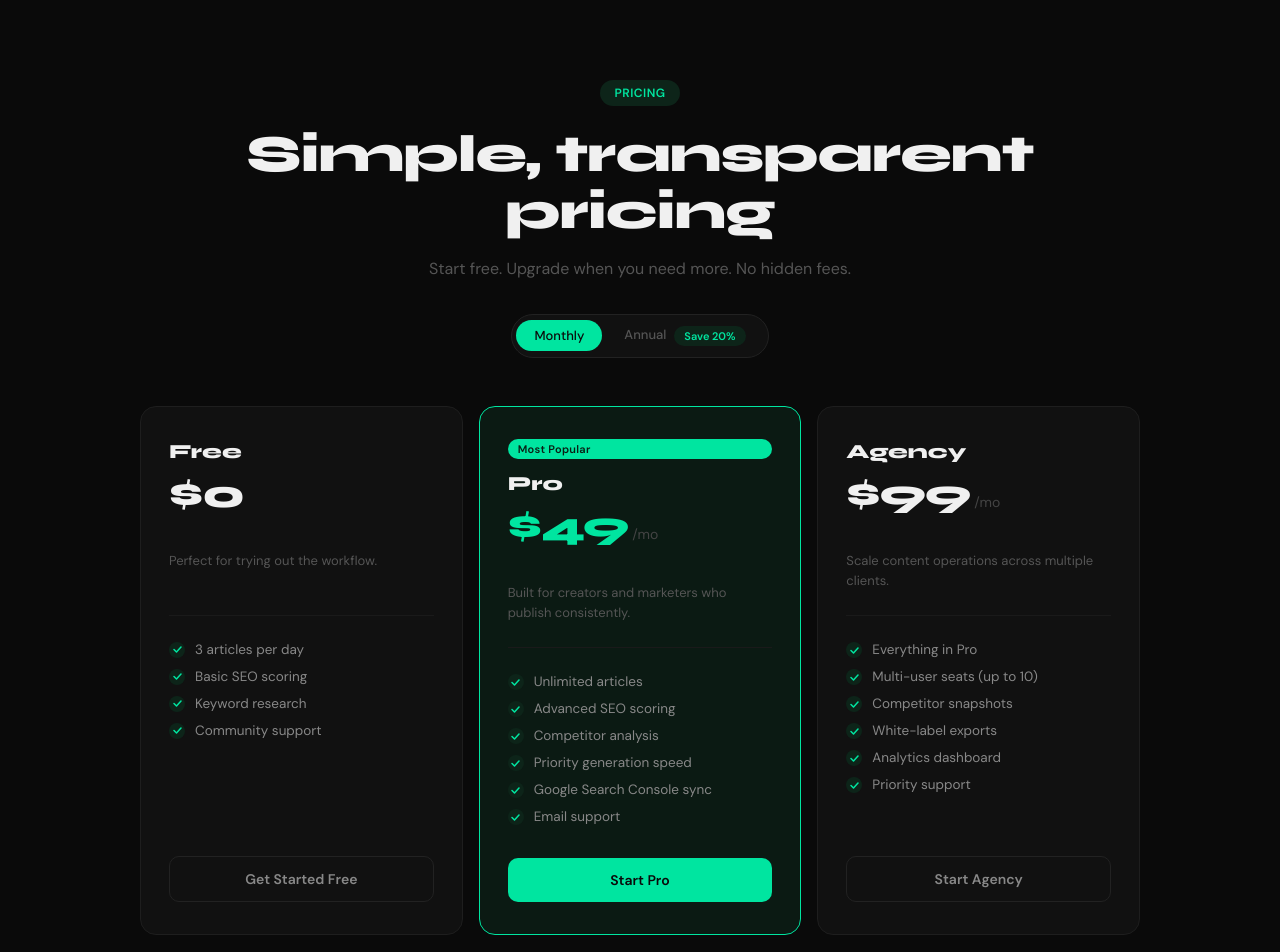
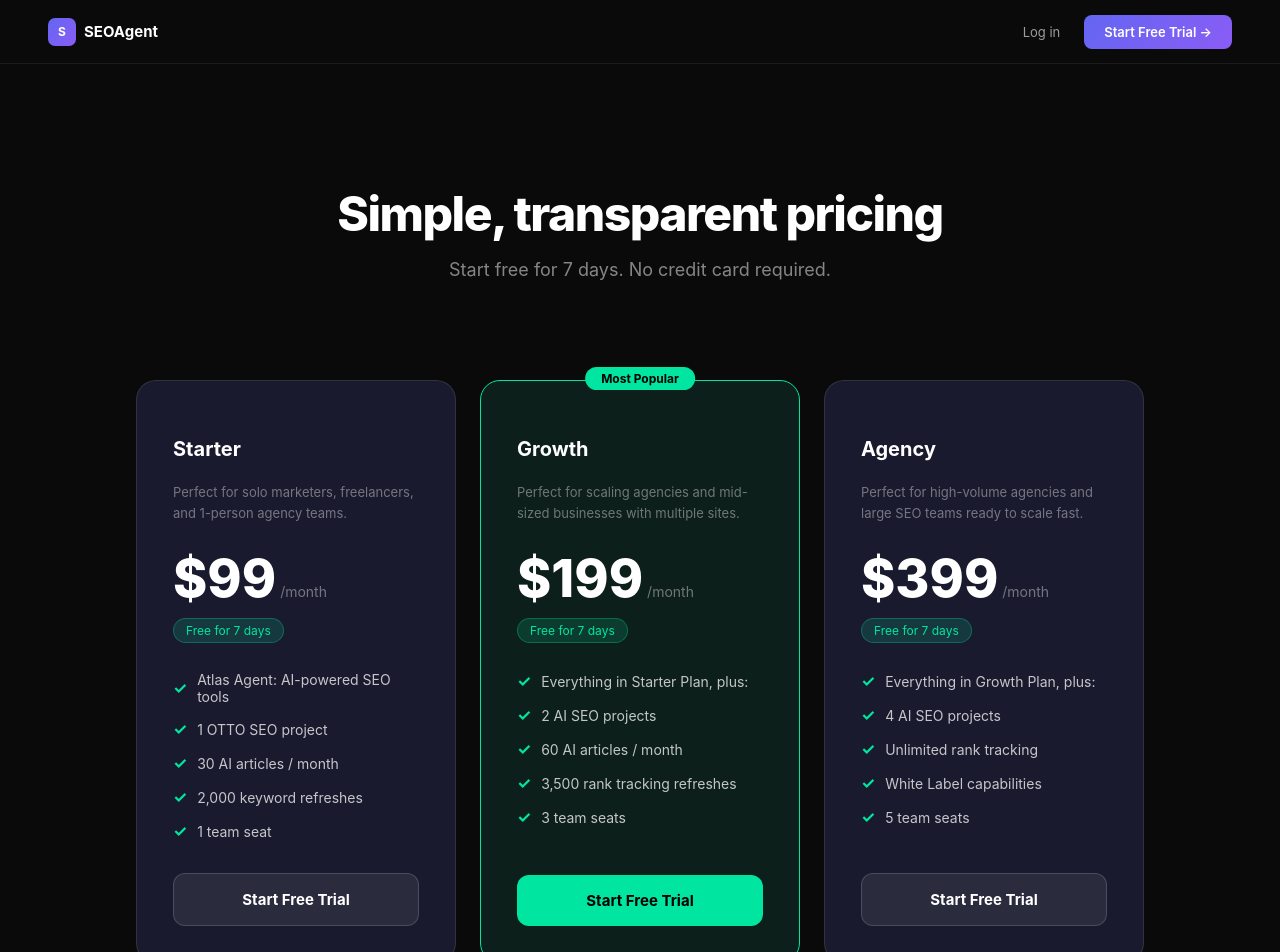
Before and after one commit to seo-agent-live/seo-agent, a Next.js app: page /pricing in a window 1280 px wide. Shown: the top 952 px of the page. Built offline with nearby package versions, Linux system fonts and the light colour scheme; no server answers.

Commit message:
fix pricing page and homepage button

```diff
--- a/app/pricing/page.tsx
+++ b/app/pricing/page.tsx
@@ -1,271 +1,108 @@
-'use client';
-
-import { useState } from 'react';
-import { useRouter } from 'next/navigation';
-import { useUser } from '@clerk/nextjs';
+"use client";
+import Link from 'next/link';
 
 const plans = [
   {
-    name: 'Free',
-    monthlyPrice: 0,
-    annualPrice: 0,
-    description: 'Perfect for trying out the workflow.',
-    cta: 'Get Started Free',
-    ctaHref: '/sign-up',
-    highlight: false,
-    features: [
-      '3 articles per day',
-      'Basic SEO scoring',
-      'Keyword research',
-      'Community support',
-    ],
-    monthlyPriceId: null,
-    annualPriceId: null,
+    name: "Starter",
+    price: "$99",
+    desc: "Perfect for solo marketers, freelancers, and 1-person agency teams.",
+    features: ["Atlas Agent: AI-powered SEO tools", "1 OTTO SEO project", "30 AI articles / month", "2,000 keyword refreshes", "1 team seat"],
+    color: "#1a1a2e",
+    border: "rgba(255,255,255,0.1)",
   },
   {
-    name: 'Pro',
-    monthlyPrice: 49,
-    annualPrice: 39,
-    description: 'Built for creators and marketers who publish consistently.',
-    cta: 'Start Pro',
-    ctaHref: null,
-    highlight: true,
-    badge: 'Most Popular',
-    features: [
-      'Unlimited articles',
-      'Advanced SEO scoring',
-      'Competitor analysis',
-      'Priority generation speed',
-      'Google Search Console sync',
-      'Email support',
-    ],
-    monthlyPriceId: process.env.NEXT_PUBLIC_STRIPE_PRO_PRICE_ID || '',
-    annualPriceId: process.env.NEXT_PUBLIC_STRIPE_PRO_PRICE_ID || '',
+    name: "Growth",
+    price: "$199",
+    desc: "Perfect for scaling agencies and mid-sized businesses with multiple sites.",
+    features: ["Everything in Starter Plan, plus:", "2 AI SEO projects", "60 AI articles / month", "3,500 rank tracking refreshes", "3 team seats"],
+    color: "#0d1f1a",
+    border: "#00e5a0",
+    popular: true,
   },
   {
-    name: 'Agency',
-    monthlyPrice: 99,
-    annualPrice: 79,
-    description: 'Scale content operations across multiple clients.',
-    cta: 'Start Agency',
-    ctaHref: null,
-    highlight: false,
-    features: [
-      'Everything in Pro',
-      'Multi-user seats (up to 10)',
-      'Competitor snapshots',
-      'White-label exports',
-      'Analytics dashboard',
-      'Priority support',
-    ],
-    monthlyPriceId: process.env.NEXT_PUBLIC_STRIPE_AGENCY_PRICE_ID || '',
-    annualPriceId: process.env.NEXT_PUBLIC_STRIPE_AGENCY_PRICE_ID || '',
+    name: "Agency",
+    price: "$399",
+    desc: "Perfect for high-volume agencies and large SEO teams ready to scale fast.",
+    features: ["Everything in Growth Plan, plus:", "4 AI SEO projects", "Unlimited rank tracking", "White Label capabilities", "5 team seats"],
+    color: "#1a1a2e",
+    border: "rgba(255,255,255,0.1)",
   },
 ];
 
 export default function PricingPage() {
-  const [annual, setAnnual] = useState(false);
-  const [loading, setLoading] = useState<string | null>(null);
-  const { user } = useUser();
-  const router = useRouter();
+  return (
+    <main style={{ fontFamily: 'Inter, sans-serif', background: '#0a0a0a', minHeight: '100vh', color: 'white' }}>
 
-  async function handleCheckout(plan: typeof plans[0]) {
-    if (plan.ctaHref) {
-      router.push(plan.ctaHref);
-      return;
-    }
-    const priceId = annual ? plan.annualPriceId : plan.monthlyPriceId;
-    if (!priceId) return;
+      {/* NAVBAR */}
+      <nav style={{ display: 'flex', alignItems: 'center', padding: '0 48px', height: '64px', borderBottom: '1px solid rgba(255,255,255,0.07)', background: '#0a0a0a' }}>
+        <Link href="/" style={{ display: 'flex', alignItems: 'center', gap: '8px', marginRight: '40px', textDecoration: 'none' }}>
+          <div style={{ width: '28px', height: '28px', background: 'linear-gradient(135deg,#6366f1,#8b5cf6)', borderRadius: '7px', display: 'flex', alignItems: 'center', justifyContent: 'center', fontSize: '12px', fontWeight: '700', color: 'white' }}>S</div>
+          <span style={{ fontSize: '15px', fontWeight: '700', color: 'white' }}>SEOAgent</span>
+        </Link>
+        <div style={{ flex: 1 }} />
+        <div style={{ display: 'flex', gap: '10px', alignItems: 'center' }}>
+          <Link href="/sign-in" style={{ fontSize: '13px', color: 'rgba(255,255,255,0.6)', textDecoration: 'none', padding: '7px 14px' }}>Log in</Link>
+          <Link href="/sign-up" style={{ fontSize: '13px', fontWeight: '600', color: 'white', padding: '9px 20px', borderRadius: '8px', background: 'linear-gradient(135deg,#6366f1,#8b5cf6)', textDecoration: 'none' }}>Start Free Trial →</Link>
+        </div>
+      </nav>
 
-    setLoading(plan.name);
-    try {
-      const res = await fetch('/api/stripe/checkout', {
-        method: 'POST',
-        headers: { 'Content-Type': 'application/json' },
-        body: JSON.stringify({ priceId }),
-      });
-      const data = await res.json();
-      if (data.url) window.location.href = data.url;
-    } catch (e) {
-      console.error('Checkout error:', e);
-    } finally {
-      setLoading(null);
-    }
-  }
+      {/* HEADER */}
+      <section style={{ textAlign: 'center', padding: '80px 40px 60px' }}>
+        <h1 style={{ fontSize: '48px', fontWeight: '800', letterSpacing: '-1.5px', marginBottom: '16px' }}>Simple, transparent pricing</h1>
+        <p style={{ fontSize: '18px', color: 'rgba(255,255,255,0.5)', maxWidth: '500px', margin: '0 auto 40px' }}>Start free for 7 days. No credit card required.</p>
+      </section>
 
-  return (
-    <div style={{
-      minHeight: '100vh',
-      background: '#0a0a0a',
-      color: '#e0e0e0',
-      fontFamily: "'DM Sans', sans-serif",
-      padding: '80px 24px',
-    }}>
-      <style>{`
-        @import url('https://fonts.googleapis.com/css2?family=DM+Sans:opsz,wght@9..40,400;9..40,500;9..40,600&family=Syne:wght@700;800&display=swap');
-
-        @keyframes fadeUp {
-          from { opacity: 0; transform: translateY(24px); }
-          to   { opacity: 1; transform: translateY(0); }
-        }
-        .pricing-hero { animation: fadeUp 0.4s ease both; }
-        .pricing-cards { animation: fadeUp 0.4s 0.1s ease both; }
-
-        .toggle-wrap {
-          display: inline-flex;
-          align-items: center;
-          background: #111;
-          border: 1px solid #222;
-          border-radius: 99px;
-          padding: 4px;
-          gap: 4px;
-        }
-        .toggle-opt {
-          padding: 7px 18px;
-          border-radius: 99px;
-          font-size: 13px;
-          font-weight: 500;
-          cursor: pointer;
-          border: none;
-          font-family: 'DM Sans', sans-serif;
-          transition: background 0.2s, color 0.2s;
-        }
-        .toggle-opt.active { background: #00e5a0; color: #0a0a0a; }
-        .toggle-opt:not(.active) { background: transparent; color: #555; }
-
-        .plan-card {
-          background: #111;
-          border: 1.5px solid #1e1e1e;
-          border-radius: 16px;
-          padding: 32px 28px;
-          display: flex;
-          flex-direction: column;
-          transition: border-color 0.2s, transform 0.2s;
-          flex: 1;
-          min-width: 0;
-        }
-        .plan-card:hover { border-color: #2a2a2a; transform: translateY(-2px); }
-        .plan-card.highlight { border-color: #00e5a0; background: #0b1a13; }
-        .plan-card.highlight:hover { border-color: #00e5a0; }
-
-        .plan-btn {
-          width: 100%;
-          padding: 13px;
-          border-radius: 10px;
-          font-size: 14px;
-          font-weight: 600;
-          font-family: 'DM Sans', sans-serif;
-          cursor: pointer;
-          transition: opacity 0.15s, transform 0.12s;
-          border: none;
-          margin-top: auto;
-        }
-        .plan-btn.primary { background: #00e5a0; color: #0a0a0a; }
-        .plan-btn.secondary { background: transparent; color: #888; border: 1.5px solid #222; }
-        .plan-btn:hover:not(:disabled) { opacity: 0.85; transform: translateY(-1px); }
-        .plan-btn:disabled { opacity: 0.5; cursor: not-allowed; }
-
-        .feature-item {
-          display: flex;
-          align-items: flex-start;
-          gap: 10px;
-          font-size: 13.5px;
-          color: #888;
-          padding: 5px 0;
-        }
-        .check {
-          width: 16px; height: 16px; border-radius: 50%;
-          background: #0d2419;
-          display: flex; align-items: center; justify-content: center;
-          flex-shrink: 0; margin-top: 1px;
-        }
-        .badge {
-          display: inline-block;
-          background: #00e5a0; color: #0a2015;
-          font-size: 11px; font-weight: 600;
-          padding: 3px 10px; border-radius: 99px;
-          margin-bottom: 12px; letter-spacing: 0.3px;
-        }
-        .savings-pill {
-          display: inline-block;
-          background: #0d2419; color: #00e5a0;
-          font-size: 11px; font-weight: 600;
-          padding: 3px 10px; border-radius: 99px;
-          margin-left: 8px; vertical-align: middle;
-        }
-        @media (max-width: 768px) { .cards-grid { flex-direction: column !important; } }
-      `}</style>
-
-      <div style={{ maxWidth: '1000px', margin: '0 auto' }}>
-        <div className="pricing-hero" style={{ textAlign: 'center', marginBottom: '48px' }}>
-          <div style={{
-            display: 'inline-block', background: '#0d2419', color: '#00e5a0',
-            fontSize: '12px', fontWeight: 600, padding: '5px 14px',
-            borderRadius: '99px', marginBottom: '20px', letterSpacing: '0.5px', textTransform: 'uppercase',
-          }}>Pricing</div>
-          <h1 style={{
-            fontFamily: "'Syne', sans-serif", fontSize: 'clamp(32px, 5vw, 52px)',
-            fontWeight: 800, color: '#f0f0f0', margin: '0 0 16px 0', lineHeight: 1.1, letterSpacing: '-1px',
-          }}>Simple, transparent pricing</h1>
-          <p style={{ color: '#555', fontSize: '16px', maxWidth: '440px', margin: '0 auto 32px', lineHeight: 1.6 }}>
-            Start free. Upgrade when you need more. No hidden fees.
-          </p>
-          <div className="toggle-wrap">
-            <button className={`toggle-opt${!annual ? ' active' : ''}`} onClick={() => setAnnual(false)}>Monthly</button>
-            <button className={`toggle-opt${annual ? ' active' : ''}`} onClick={() => setAnnual(true)}>
-              Annual<span className="savings-pill">Save 20%</span>
-            </button>
+      {/* PLANS */}
+      <section style={{ display: 'flex', gap: '24px', justifyContent: 'center', padding: '0 48px 80px', flexWrap: 'wrap', alignItems: 'stretch' }}>
+        {plans.map(plan => (
+          <div key={plan.name} style={{
+            background: plan.color,
+            border: `1px solid ${plan.border}`,
+            borderRadius: '20px',
+            padding: '36px',
+            width: '320px',
+            position: 'relative',
+            display: 'flex',
+            flexDirection: 'column',
+          }}>
+            {plan.popular && (
+              <div style={{ position: 'absolute', top: '-14px', left: '50%', transform: 'translateX(-50%)', background: '#00e5a0', borderRadius: '20px', padding: '4px 16px', fontSize: '12px', fontWeight: '700', color: '#000', whiteSpace: 'nowrap' }}>
+                Most Popular
+              </div>
+            )}
+            <h3 style={{ fontSize: '20px', fontWeight: '700', marginBottom: '8px' }}>{plan.name}</h3>
+            <p style={{ fontSize: '13px', color: 'rgba(255,255,255,0.4)', marginBottom: '24px', lineHeight: '1.6' }}>{plan.desc}</p>
+            <div style={{ display: 'flex', alignItems: 'baseline', gap: '4px', marginBottom: '8px' }}>
+              <span style={{ fontSize: '52px', fontWeight: '800' }}>{plan.price}</span>
+              <span style={{ fontSize: '14px', color: 'rgba(255,255,255,0.4)' }}>/month</span>
+            </div>
+            <div style={{ background: 'rgba(0,229,160,0.15)', border: '1px solid rgba(0,229,160,0.3)', borderRadius: '20px', padding: '4px 12px', fontSize: '12px', color: '#00e5a0', display: 'inline-block', marginBottom: '28px', width: 'fit-content' }}>
+              Free for 7 days
+            </div>
+            <ul style={{ listStyle: 'none', padding: 0, margin: '0 0 32px', display: 'flex', flexDirection: 'column', gap: '14px', flex: 1 }}>
+              {plan.features.map(f => (
+                <li key={f} style={{ display: 'flex', alignItems: 'center', gap: '10px', fontSize: '14px', color: 'rgba(255,255,255,0.75)' }}>
+                  <span style={{ color: '#00e5a0', fontSize: '16px', fontWeight: '700' }}>✓</span> {f}
+                </li>
+              ))}
+            </ul>
+            <Link href="/sign-up" style={{
+              display: 'block',
+              textAlign: 'center',
+              padding: '16px',
+              borderRadius: '12px',
+              background: plan.popular ? '#00e5a0' : 'rgba(255,255,255,0.08)',
+              color: plan.popular ? '#000' : 'white',
+              textDecoration: 'none',
+              fontWeight: '700',
+              fontSize: '15px',
+              border: plan.popular ? 'none' : '1px solid rgba(255,255,255,0.15)',
+            }}>
+              Start Free Trial
+            </Link>
           </div>
-        </div>
-
-        <div className="pricing-cards cards-grid" style={{ display: 'flex', gap: '16px', alignItems: 'stretch' }}>
-          {plans.map((plan) => (
-            <div key={plan.name} className={`plan-card${plan.highlight ? ' highlight' : ''}`}>
-              {plan.badge && <div className="badge">{plan.badge}</div>}
-              <div style={{ fontFamily: "'Syne', sans-serif", fontSize: '20px', fontWeight: 800, color: '#f0f0f0', marginBottom: '6px' }}>
-                {plan.name}
-              </div>
-              <div style={{ marginBottom: '20px' }}>
-                <span style={{ fontFamily: "'Syne', sans-serif", fontSize: '40px', fontWeight: 800, color: plan.highlight ? '#00e5a0' : '#f0f0f0', letterSpacing: '-1px' }}>
-                  ${annual ? plan.annualPrice : plan.monthlyPrice}
-                </span>
-                {(annual ? plan.annualPrice : plan.monthlyPrice) > 0 && (
-                  <span style={{ color: '#444', fontSize: '14px', marginLeft: '4px' }}>/mo</span>
-                )}
-                {annual && plan.annualPrice > 0 && (
-                  <div style={{ color: '#444', fontSize: '12px', marginTop: '4px' }}>billed annually</div>
-                )}
-              </div>
-              <p style={{ color: '#555', fontSize: '13px', lineHeight: 1.55, marginBottom: '24px', minHeight: '40px' }}>
-                {plan.description}
-              </p>
-              <div style={{ borderTop: '1px solid #1a1a1a', paddingTop: '20px', marginBottom: '28px', display: 'flex', flexDirection: 'column' }}>
-                {plan.features.map((f) => (
-                  <div key={f} className="feature-item">
-                    <div className="check">
-                      <svg width="9" height="7" viewBox="0 0 9 7" fill="none">
-                        <path d="M1 3.5L3.5 6L8 1" stroke="#00e5a0" strokeWidth="1.5" strokeLinecap="round" strokeLinejoin="round"/>
-                      </svg>
-                    </div>
-                    <span>{f}</span>
-                  </div>
-                ))}
-              </div>
-              <button
-                className={`plan-btn${plan.highlight ? ' primary' : ' secondary'}`}
-                onClick={() => handleCheckout(plan)}
-                disabled={loading === plan.name}
-              >
-                {loading === plan.name ? 'Loading...' : plan.cta}
-              </button>
-            </div>
-          ))}
-        </div>
-
-        <p style={{ textAlign: 'center', color: '#333', fontSize: '13px', marginTop: '40px' }}>
-          All plans include a 14-day money-back guarantee. No questions asked.
-        </p>
-      </div>
-    </div>
+        ))}
+      </section>
+    </main>
   );
 }
```
